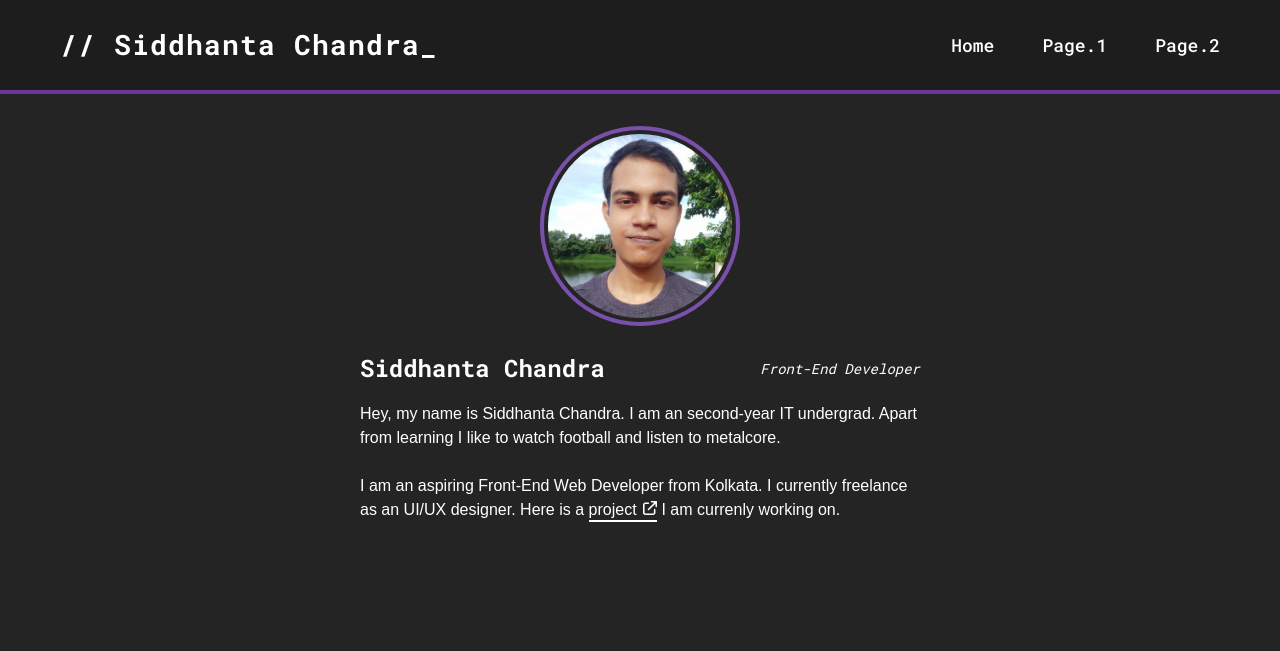
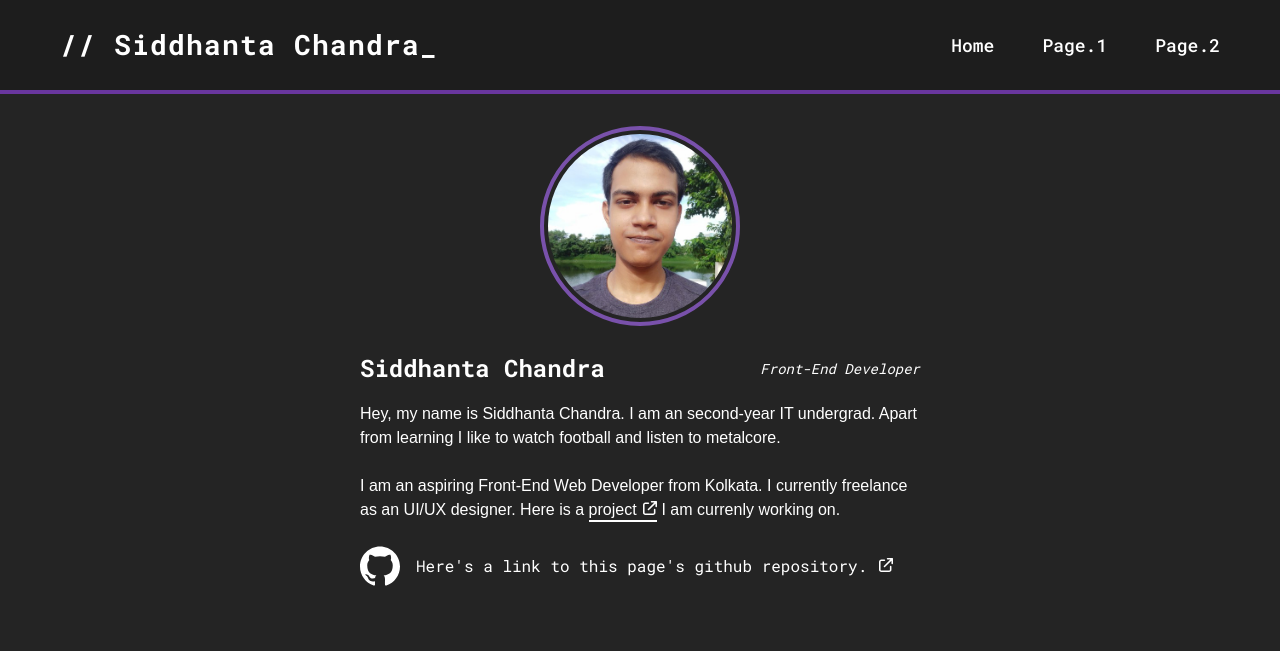
Before and after one commit to SiddhantaChandra/assignment-1-3RD-SEM, a plain HTML site: page index.html in a window 1280 px wide. Drawn offline with Linux system fonts and the light colour scheme.

Commit message:
Added hyperlink to this repo to homepage.

```diff
--- a/index.html
+++ b/index.html
@@ -33,15 +33,29 @@
             <p class="designation"><i>Front-End Developer</i></p>
           </div>
           <p class="description">
-            Hey, my name is Siddhanta Chandra. I am an second-year IT undergrad. Apart from learning I like to watch football and listen to metalcore.<br /> <br>
-            I am an aspiring Front-End Web Developer from Kolkata. I currently freelance as
-            an UI/UX designer. Here is a
-            <a class="ext-link" target="_blank" href="https://www.figma.com/proto/c1mV3KxxNjvrxSYO9GI3ef/CricketWinner?node-id=944%3A1665&scaling=min-zoom&page-id=0%3A1"
+            Hey, my name is Siddhanta Chandra. I am an second-year IT undergrad.
+            Apart from learning I like to watch football and listen to
+            metalcore.<br />
+            <br />
+            I am an aspiring Front-End Web Developer from Kolkata. I currently
+            freelance as an UI/UX designer. Here is a
+            <a
+              class="ext-link"
+              target="_blank"
+              href="https://www.figma.com/proto/c1mV3KxxNjvrxSYO9GI3ef/CricketWinner?node-id=944%3A1665&scaling=min-zoom&page-id=0%3A1"
               >project
               <img class="icon-ext" src="icons/external-link.svg" alt=""
             /></a>
             I am currenly working on.
           </p>
+          <a class="ext-link git-link" target="_blank" href="">
+            <img class="icon-git" src="icons/github.svg" alt="" />
+            <p class="git-link-text ">
+               Here's a
+              link to this page's github repository.
+              <img class="icon-ext" src="icons/external-link.svg" alt=""
+              /></p></a
+          >
         </div>
       </div>
     </section>
--- a/styles.css
+++ b/styles.css
@@ -5,6 +5,8 @@ html {
   font-family: 'Roboto Mono', monospace;
   background-color: #242424;
 }
+
+
 
 .container {
   max-width: 192rem;
@@ -68,6 +70,7 @@ h1 {
 .profile-description {
   padding-top: 2.4rem;
   width: 56rem;
+  padding-bottom: 6rem;
 }
 
 .profile-title {
@@ -208,3 +211,19 @@ h2{
   list-style-type: "⬟";
   padding-inline-start: 1.2rem;
   }
+
+  .icon-git{
+    height:4rem;
+  }
+
+  .git-link:link, .git-link:visited{
+    padding-top: 2.4rem;
+    display: flex;
+    align-items: center;
+    gap: 1.6rem;
+    border: none;
+  }
+
+  .git-link-text{
+    font-size: 1.6rem;
+  }
```
Also changed, not shown: icons/github.svg (added).
